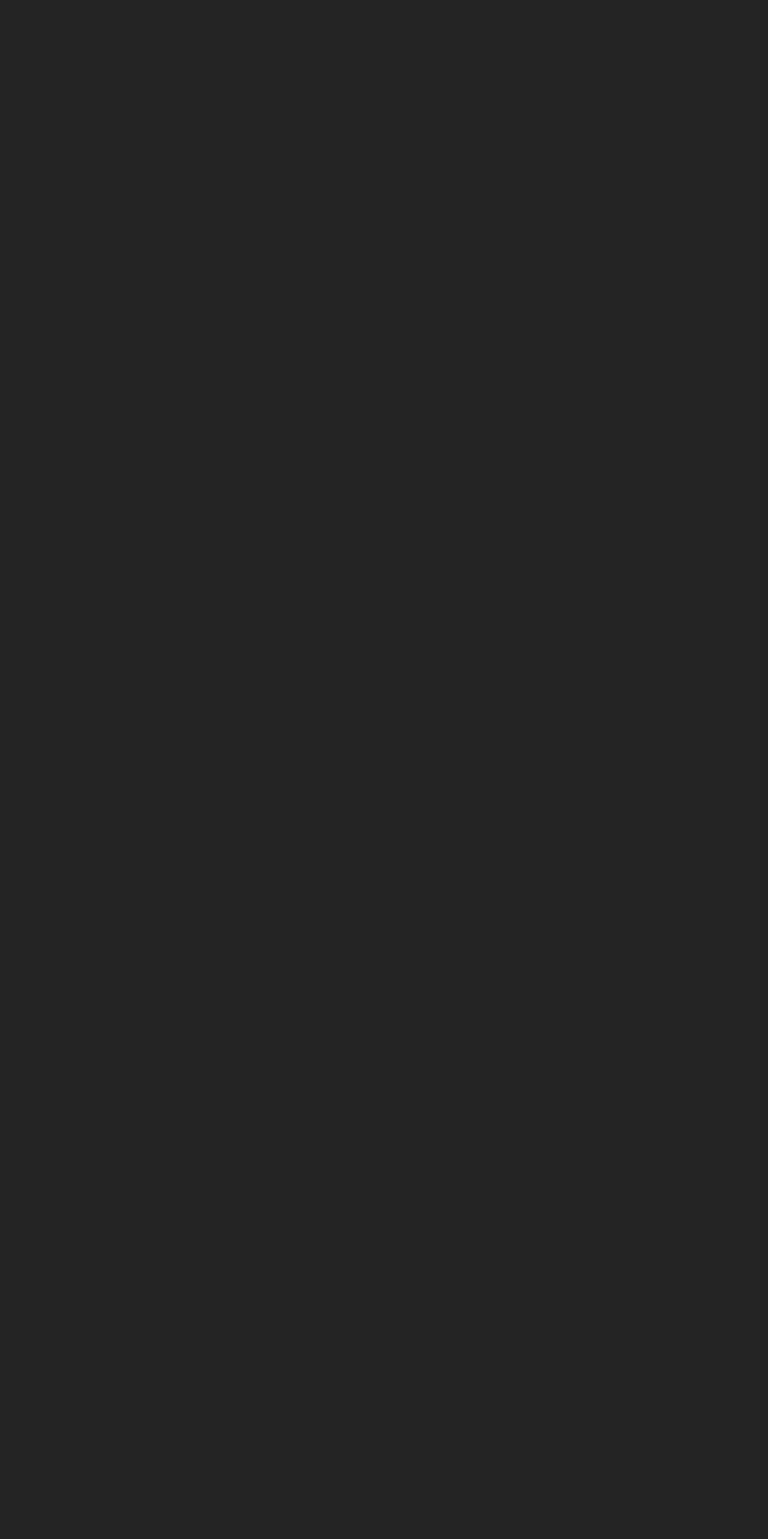
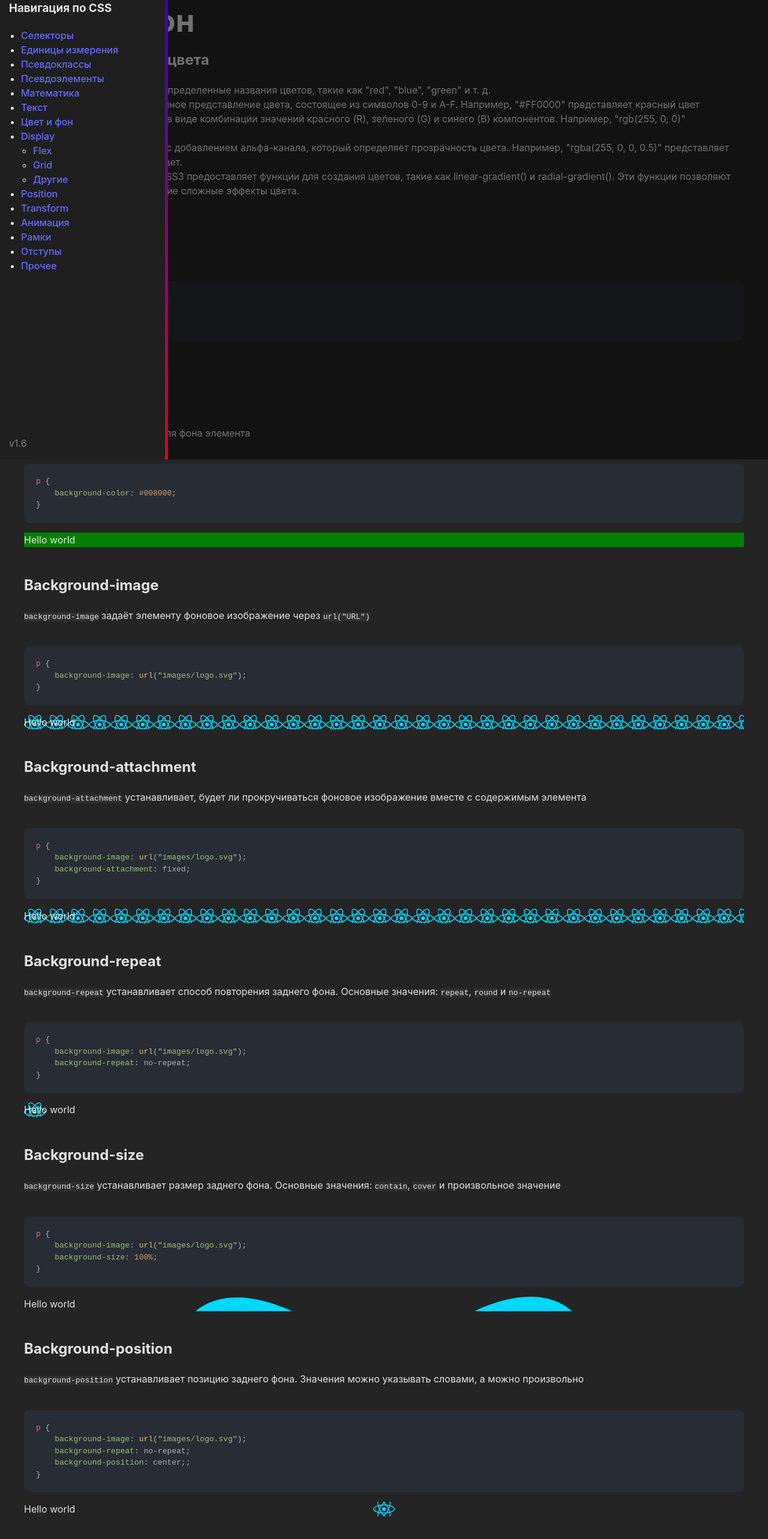
Before and after one commit to ChiJastir/HTMLandCSSdocumentation, a React (Vite) app: page /colorAndBackground in a window 1280 px wide. Before the commit this address had no page. Shown: the part 34-2600 px from the top of the page at 60% size. Before the commit the page ends 800 px from the top, so only its background shows below. Built offline with nearby package versions, Linux system fonts and the light colour scheme.

Commit message:
Add page about color and background

```diff
--- a/src/components/navigation.tsx
+++ b/src/components/navigation.tsx
@@ -34,6 +34,7 @@ const Navigation = ({swipe, setSwipe}: NavigationProps) => {
                         <li><Link to={'/pseudoElements'}>Псевдоэлементы</Link></li>
                         <li><Link to={'/math'}>Математика</Link></li>
                         <li><Link to={'/text'}>Текст</Link></li>
+                        <li><Link to={'/colorAndBackground'}>Цвет и фон</Link></li>
                         <li>
                             <Link to={'/displayFlex'}>Display</Link>
                             <ul>
@@ -50,7 +51,7 @@ const Navigation = ({swipe, setSwipe}: NavigationProps) => {
                         <li><Link to={'/other'}>Прочее</Link></li>
                     </ul>
                 </Nav>
-                <Ver>v1.5</Ver>
+                <Ver>v1.6</Ver>
                 <GradientLine $vertical width={'5px'}/>
             </Content>
             <Background $isVisible={visible} onClick={() => setVisible(false)}/>
@@ -83,8 +84,9 @@ const Background = styled.div<{$isVisible: boolean}>`
 
 const Ver = styled.p`
   position: absolute;
-  bottom: 0;
-  margin: 15px;
+  bottom: 15px;
+  left: 15px;
+  margin: 0;
   color: gray;`
 
 
--- /dev/null
+++ b/src/pages/pageWithColorAndBackground.tsx
@@ -0,0 +1,137 @@
+import styled from "styled-components";
+import CodeExample from "../components/codeExample.tsx"
+import {Container, Code, Example} from "../UI/components";
+import Page from "../components/page";
+import img from '../assets/react.svg'
+
+const PageWithColorAndBackground = () => {
+    const color = `p {
+    color: #008000;
+}`
+
+    const backgroundColor = `p {
+    background-color: #008000;
+}`
+
+    const backgroundImage = `p {
+    background-image: url("images/logo.svg");
+}`
+
+    const backgroundAttachment = `p {
+    background-image: url("images/logo.svg");
+    background-attachment: fixed;
+}`
+
+    const backgroundRepeat = `p {
+    background-image: url("images/logo.svg");
+    background-repeat: no-repeat;
+}`
+
+    const backgroundSize = `p {
+    background-image: url("images/logo.svg");
+    background-size: 100%;
+}`
+
+    const backgroundPosition = `p {
+    background-image: url("images/logo.svg");
+    background-repeat: no-repeat;
+    background-position: center;;
+}`
+
+    return (
+        <Page>
+            <Container>
+                <h1>Цвет и фон</h1>
+                <div>
+                    <h2>Форматы указания цвета</h2>
+                    <ol style={{paddingLeft: '16px'}}>
+                        <li>Именованные цвета - предопределенные названия цветов, такие как "red", "blue", "green" и т. д.</li>
+                        <li>HEX-коды - шестнадцатеричное представление цвета, состоящее из символов 0-9 и A-F. Например, "#FF0000" представляет красный цвет</li>
+                        <li>RGB - представление цвета в виде комбинации значений красного (R), зеленого (G) и синего (B) компонентов. Например, "rgb(255, 0, 0)" представляет красный цвет.</li>
+                        <li>RGBA - аналогично RGB, но с добавлением альфа-канала, который определяет прозрачность цвета. Например, "rgba(255, 0, 0, 0.5)" представляет полупрозрачный красный цвет.</li>
+                        <li>CSS3 цветовые функции - CSS3 предоставляет функции для создания цветов, такие как linear-gradient() и radial-gradient(). Эти функции позволяют создавать градиенты и другие сложные эффекты цвета.</li>
+                    </ol>
+                </div>
+                <div>
+                    <h2>Color</h2>
+                    <p><Code>color</Code> задаёт цвет для текста</p>
+                    <Example>
+                        <CodeExample>{color}</CodeExample>
+                        <Color>Hello world</Color>
+                    </Example>
+                </div>
+                <div>
+                    <h2>Background-color</h2>
+                    <p><Code>background-color</Code> задаёт цвет для фона элемента</p>
+                    <Example>
+                        <CodeExample>{backgroundColor}</CodeExample>
+                        <BackgroundColor>Hello world</BackgroundColor>
+                    </Example>
+                </div>
+                <div>
+                    <h2>Background-image</h2>
+                    <p><Code>background-image</Code> задаёт элементу фоновое изображение через <Code>url("URL")</Code></p>
+                    <Example>
+                        <CodeExample>{backgroundImage}</CodeExample>
+                        <BackgroundImage img={img}>Hello world</BackgroundImage>
+                    </Example>
+                </div>
+                <div>
+                    <h2>Background-attachment</h2>
+                    <p><Code>background-attachment</Code> устанавливает, будет ли прокручиваться фоновое изображение вместе с содержимым элемента</p>
+                    <Example>
+                        <CodeExample>{backgroundAttachment}</CodeExample>
+                        <BackgroundAttachment img={img}>Hello world</BackgroundAttachment>
+                    </Example>
+                </div>
+                <div>
+                    <h2>Background-repeat</h2>
+                    <p><Code>background-repeat</Code> устанавливает способ повторения заднего фона. Основные значения: <Code>repeat</Code>, <Code>round</Code> и <Code>no-repeat</Code></p>
+                    <Example>
+                        <CodeExample>{backgroundRepeat}</CodeExample>
+                        <BackgroundRepeat img={img}>Hello world</BackgroundRepeat>
+                    </Example>
+                </div>
+                <div>
+                    <h2>Background-size</h2>
+                    <p><Code>background-size</Code> устанавливает размер заднего фона. Основные значения: <Code>contain</Code>, <Code>cover</Code> и произвольное значение</p>
+                    <Example>
+                        <CodeExample>{backgroundSize}</CodeExample>
+                        <BackgroundSize img={img}>Hello world</BackgroundSize>
+                    </Example>
+                </div>
+                <div>
+                    <h2>Background-position</h2>
+                    <p><Code>background-position</Code> устанавливает позицию заднего фона. Значения можно указывать словами, а можно произвольно</p>
+                    <Example>
+                        <CodeExample>{backgroundPosition}</CodeExample>
+                        <BackgroundPosition img={img}>Hello world</BackgroundPosition>
+                    </Example>
+                </div>
+            </Container>
+        </Page>
+    );
+};
+
+const Color = styled.p`
+  color: #008000`
+
+const BackgroundColor = styled.p`
+  background-color: #008000`
+
+const BackgroundImage = styled.p<{img: string}>`
+  background-image: url("${props => props.img}");`
+
+const BackgroundAttachment = styled(BackgroundImage)`
+  background-attachment: fixed;`
+
+const BackgroundRepeat = styled(BackgroundImage)`
+  background-repeat: no-repeat;`
+
+const BackgroundSize = styled(BackgroundImage)`
+  background-size: 100%;`
+
+const BackgroundPosition = styled(BackgroundRepeat)`
+  background-position: center;`
+
+export default PageWithColorAndBackground;
--- a/src/router/index.tsx
+++ b/src/router/index.tsx
@@ -13,9 +13,11 @@ import PageWithPseudoClasses from "../pages/pageWithPseudoClasses";
 import PageWithPseudoElements from "../pages/pageWithPseudoElements";
 import PageWithMath from "../pages/pageWithMath";
 import PageWithMeasurementUnits from "../pages/pageWithMeasurementUnits";
+import PageWithColorAndBackground from "../pages/pageWithColorAndBackground";
 
 export const routes = [
     {path: '/', component: <PageWithSelectors/>},
+    {path: '/colorAndBackground', component: <PageWithColorAndBackground/>},
     {path: '/measurement', component: <PageWithMeasurementUnits/>},
     {path: '/pseudoClasses', component: <PageWithPseudoClasses/>},
     {path: '/pseudoElements', component: <PageWithPseudoElements/>},
```
